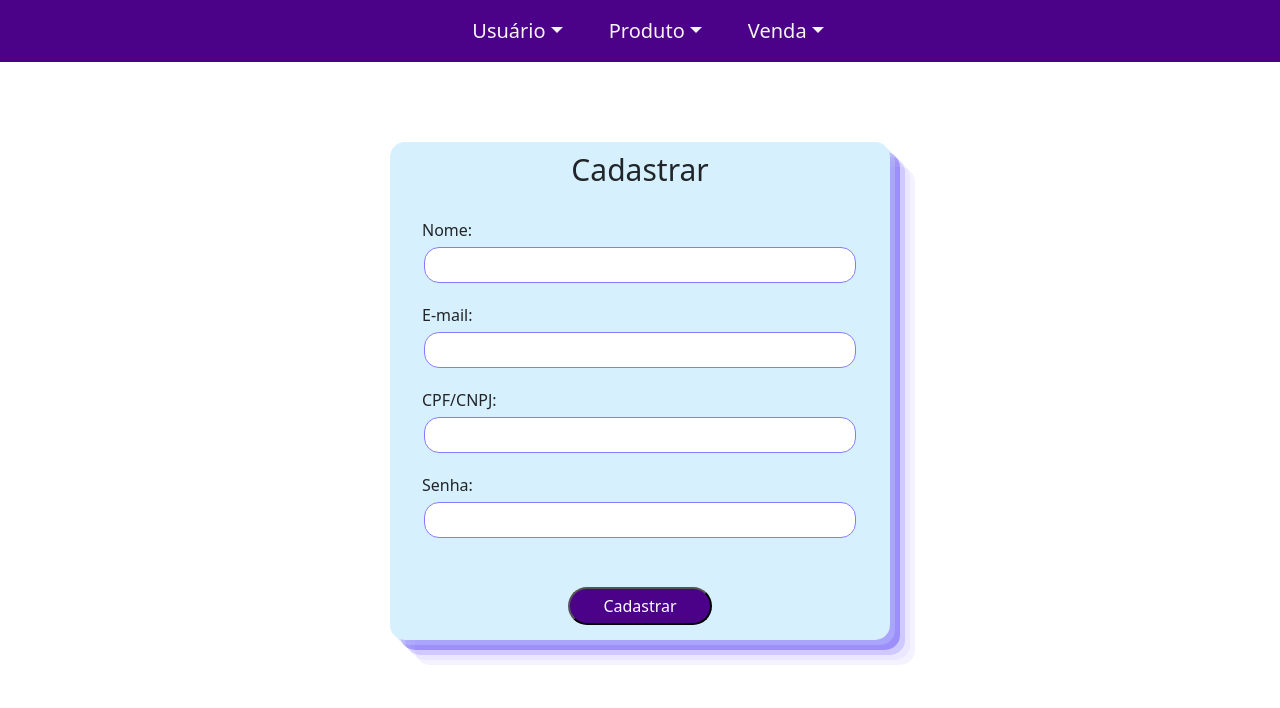
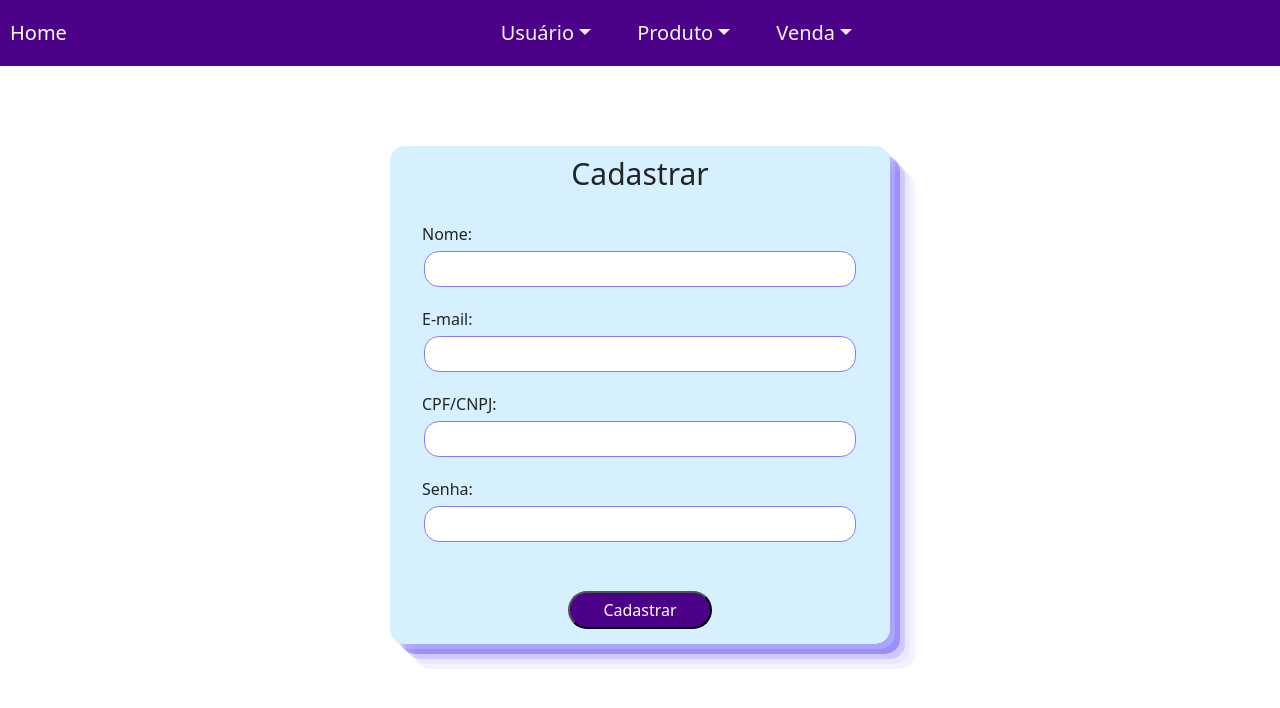
Before and after one commit to aamekst/react_teste, a React (Create React App) app: page /cadastro_user in a window 1280 px wide. Shown: the top 708 px of the page. Built offline with nearby package versions, Linux system fonts and the light colour scheme.

Commit message:
'header'

```diff
--- a/src/components/Header.js
+++ b/src/components/Header.js
@@ -12,7 +12,7 @@ export default function Header() {
         <>
             <div id='container'>
                 <Navbar id='navbar' expand="lg">
-                    <Navbar.Brand href="#"></Navbar.Brand>
+                    <Navbar.Brand id='home'href="/">Home</Navbar.Brand>
                     <Navbar.Toggle aria-controls="basic-navbar-nav" />
                     <Navbar.Collapse id="basic-navbar-nav">
                         <Nav className="mr-auto">
--- a/src/style/header.css
+++ b/src/style/header.css
@@ -3,12 +3,19 @@
     box-shadow: black solid 5px;
     width: 100%; /* Mude para 100% para ocupar a largura total da tela */
     margin-bottom: 20px;
+    padding: 10px;
+    color: whitesmoke;
 }
 
 #basic-nav-dropdown {
     color: whitesmoke;
     font-size: 20px;
 }
+
+#home{
+    color: white;
+}
+
 
 #container {
     display: flex;               /* Define o contêiner como flex */
```
